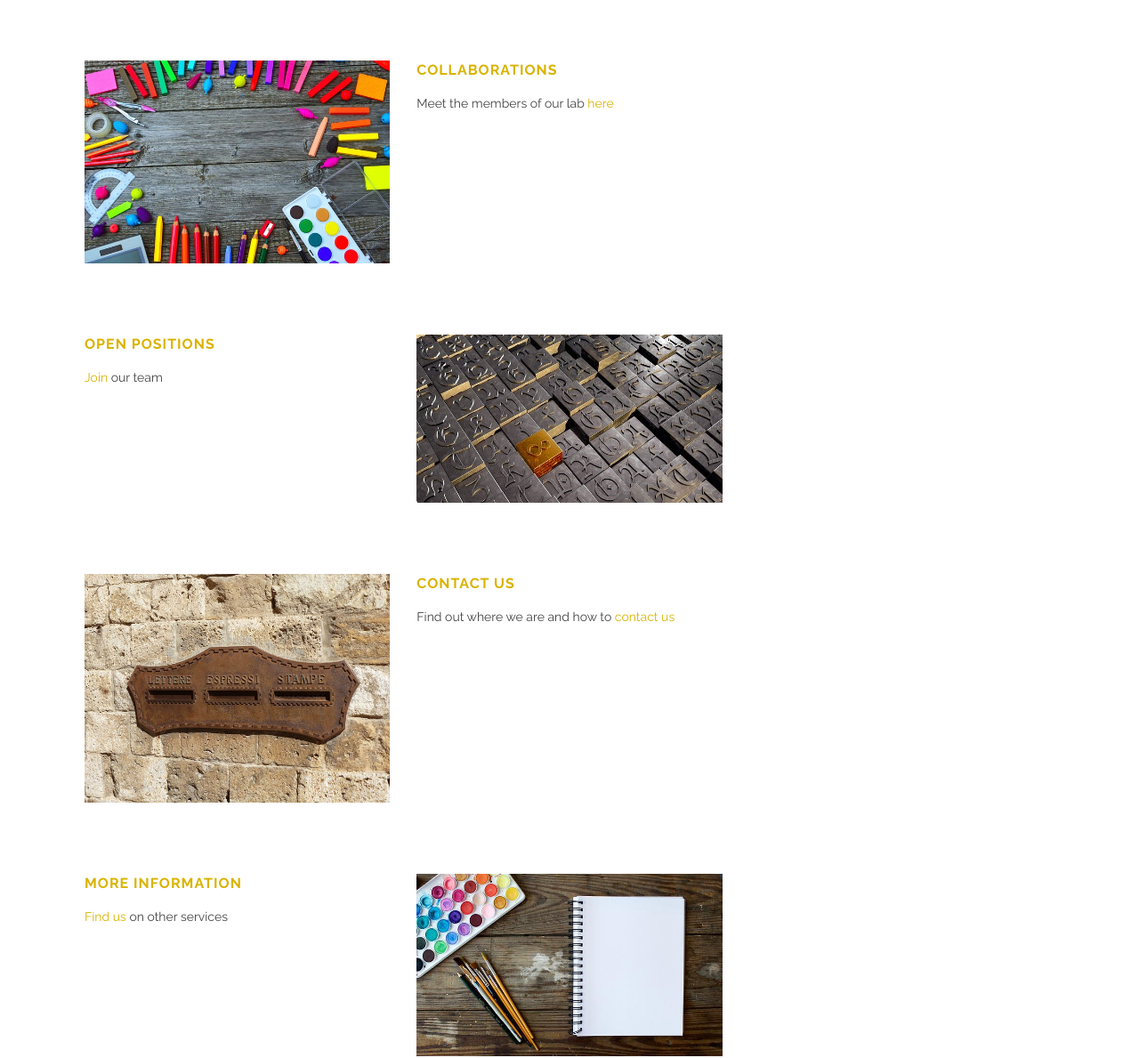
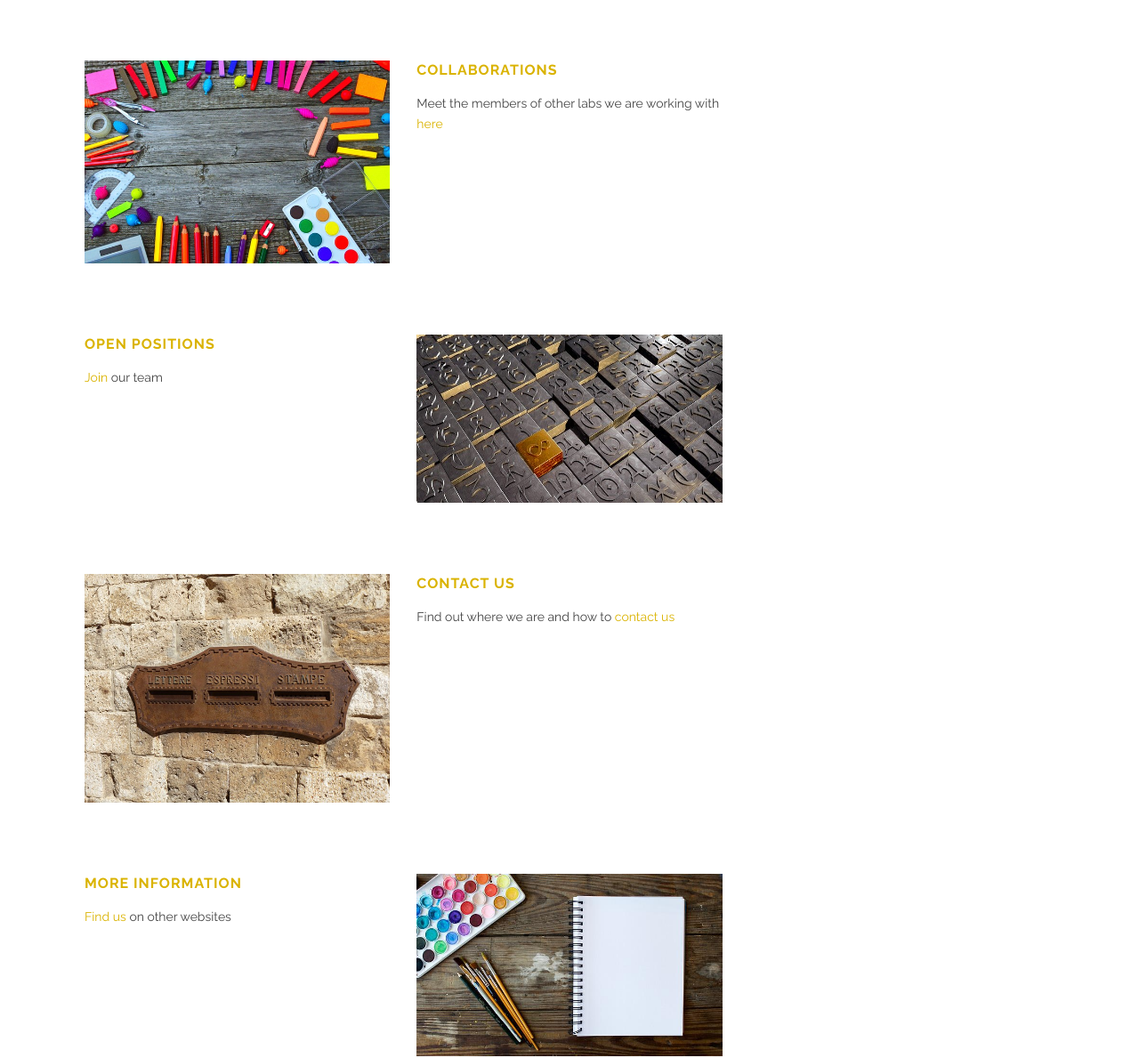
Before and after one commit to theNumberWorks/numberworks_website, a Jekyll site: the page built from about.md, in a window 1280 px wide. Shown: the part 847-2036 px from the top of the page at 89% size. Built offline with Jekyll 4.4.1, drawn with Linux system fonts in a browser that asks for light colours.

Commit message:
Update about.md

```diff
--- a/about.md
+++ b/about.md
@@ -36,7 +36,7 @@ section_id: about
     </div>
     <div class='medium-6 columns'>
       <h3><a href="members.html">Collaborations</a></h3>
-      <p>Meet the members of our lab <a href="collaborations.html">here</a></p>
+      <p>Meet the members of other labs we are working with <a href="collaborations.html">here</a></p>
     </div>
   </div>
   <div class='spacing'></div>
@@ -68,7 +68,7 @@ section_id: about
   <div class='row'>
     <div class='medium-6 columns'>
       <h3><a href="more_information.html">More information</a></h3>
-      <p><a href="more_information.html">Find us</a> on other services</p>
+      <p><a href="more_information.html">Find us</a> on other websites</p>
     </div>
     <div class='medium-6 columns'>
       <img class="fadeinright" alt="" src="images/notebook.jpg" />
```
